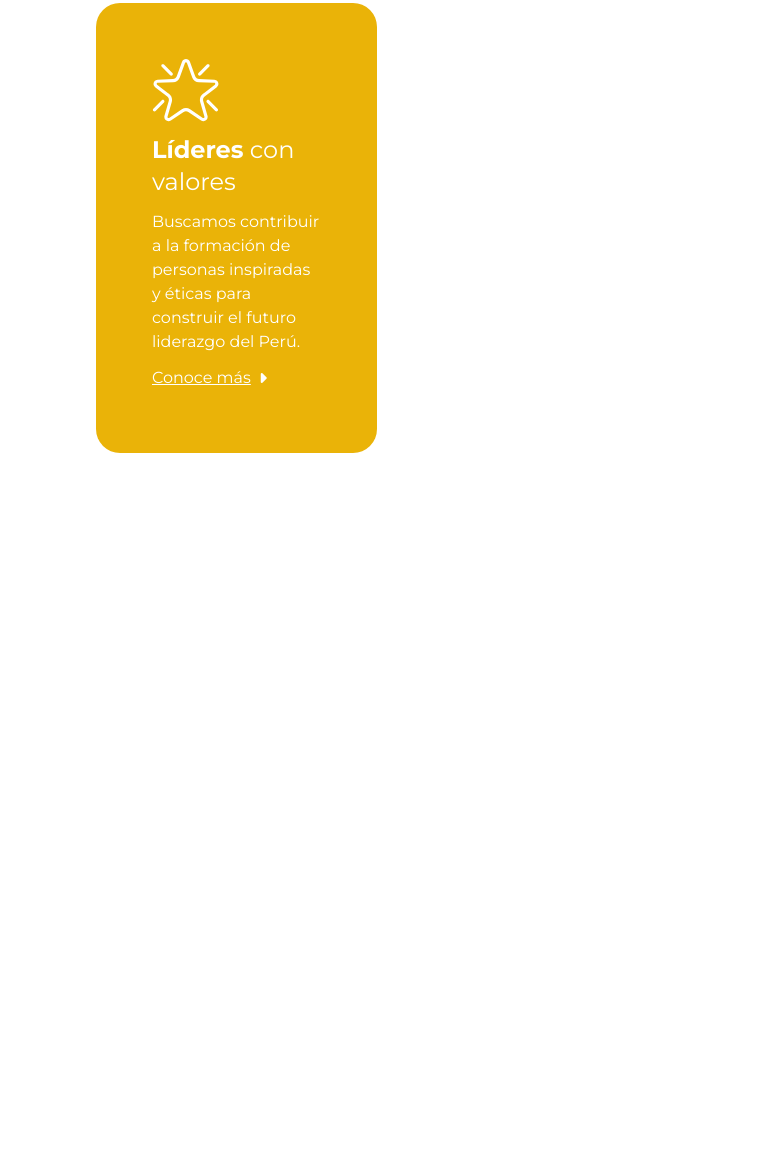
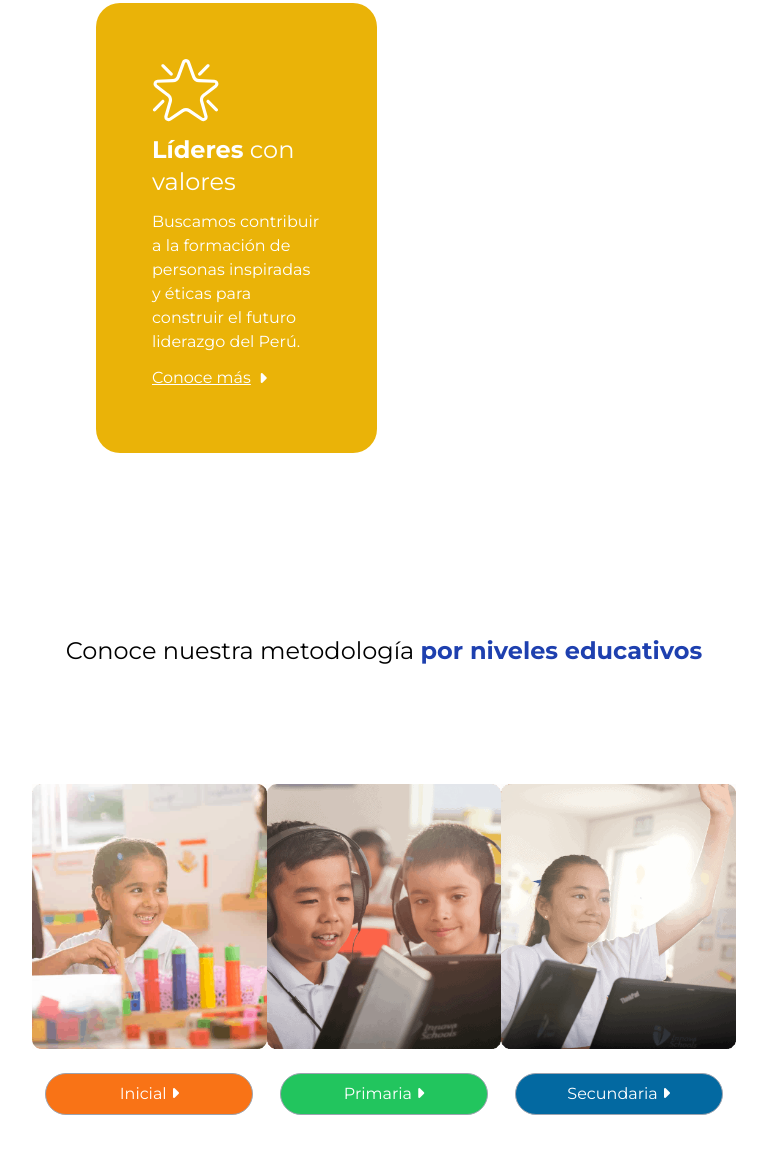
Before and after one commit to GonzaloDEV0210/clon_innova_school, a website: page pages/index.html in a window 1280 px wide. Shown: the part 2702-3855 px from the top of the page, without its empty margins (256-1023 px from the left). Before the commit the page ends 3155 px from the top, so only its background shows below. Drawn offline with Linux system fonts and the light colour scheme.

Commit message:
tercera seccion terminada

```diff
--- a/pages/index.html
+++ b/pages/index.html
@@ -60,7 +60,7 @@
             </section>
         </section>
 
-        <section class="px-72 -top-32 -mt-4">
+        <section class="px-72 -mt-4">
             <div class="px-28 flex items-center justify-between">
                 <img src="/img/fernandito_01.png" alt="" class="w-56 z-10">
                 <p class="w-2/3 text-2xl"><span class="font-bold text-orange-500">Conoce nuestros 4 pilares educativos</span> para potenciar las habilidades de tus hijos</p>
@@ -104,6 +104,33 @@
                 </div>
             </div>
         </section>
+
+        <section class="px-72 h-780 flex flex-col justify-evenly">
+            <h2 class="text-center text-2xl mt-16">Conoce nuestra metodología <span class="font-bold text-blue-800">por niveles educativos</span></h2>
+            <div class="flex justify-around">
+                <div class="text-center">
+                    <img src="/img/inicial_1.png" alt="imagen">
+                    <button class="text-white border w-52 bg-orange-500 py-2 rounded-full border-gray-400 mt-6 hover:bg-orange-400 duration-300 hover:font-bold hover:text-black">
+                        <span>Inicial</span>
+                        <i class="fa-solid fa-caret-right"></i>
+                    </button>
+                </div>
+                <div class="text-center">
+                    <img src="/img/primaria_1.png" alt="imagen">
+                    <button class="text-white border w-52 bg-green-500 py-2 rounded-full border-gray-400 mt-6 hover:bg-green-400 duration-300 hover:font-bold hover:text-black">
+                        <span>Primaria</span>
+                        <i class="fa-solid fa-caret-right"></i>
+                    </button>
+                </div>
+                <div class="text-center">
+                    <img src="/img/secundaria_1.png" alt="imagen">
+                    <button class="text-white border w-52 bg-sky-700 py-2 rounded-full border-gray-400 mt-6 hover:bg-sky-600 duration-300 hover:font-bold hover:text-black">
+                        <span>Secundaria</span>
+                        <i class="fa-solid fa-caret-right"></i>
+                    </button>
+                </div>
+            </div>
+        </section>
     </main>
     <script src="/js/index.js"></script>
 </body>
--- a/tailwind.config.js
+++ b/tailwind.config.js
@@ -8,6 +8,7 @@ module.exports = {
       },
       height: {
         '950': '950px',
+        '780': '780px',
         '450': '450px',
       },
       width: {
```
Also changed, not shown: styles/index.css.
